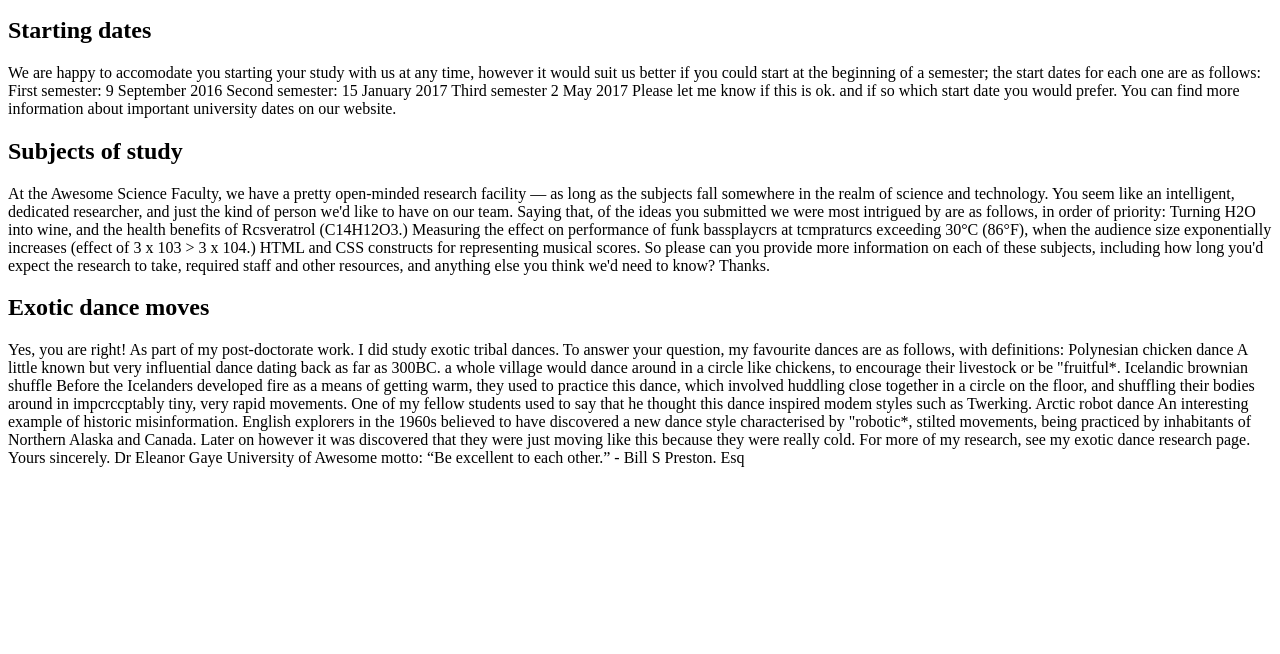
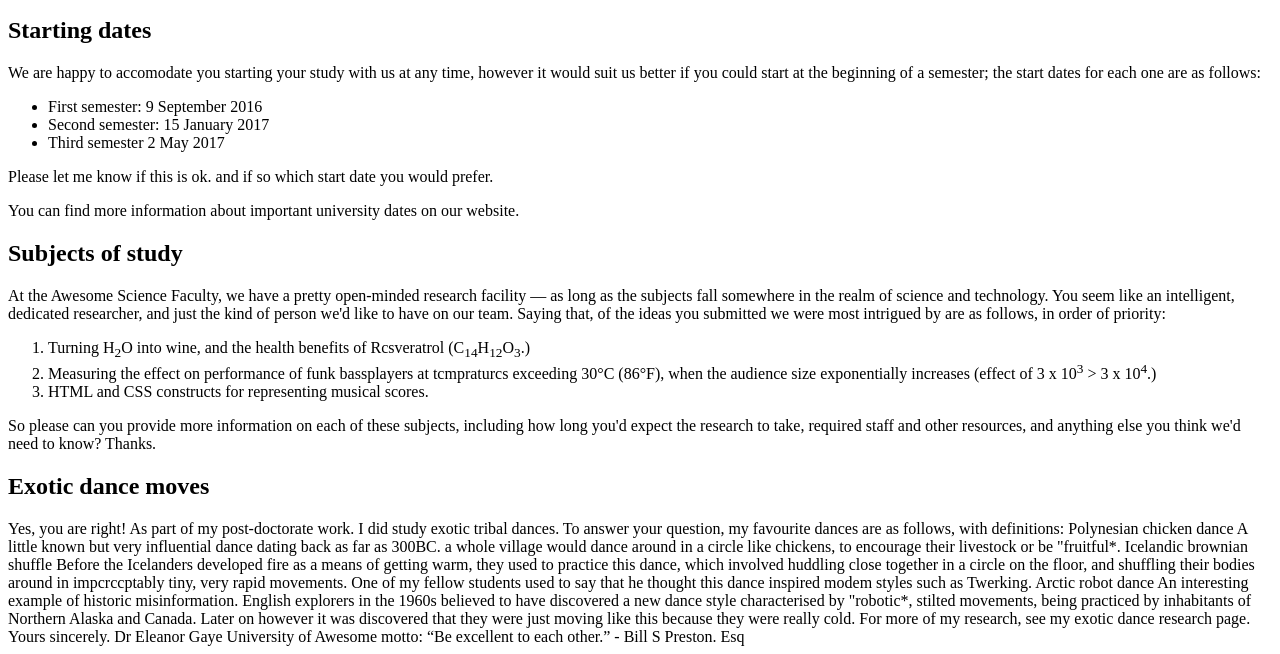
Before and after one commit to alcasber25/practica-carta, a plain HTML site: page index.html in a window 1280 px wide. Shown: the part 181-835 px from the top of the page. Before the commit the page ends 800 px from the top, so only its background shows below. Drawn offline with Linux system fonts and the light colour scheme.

Commit message:
se añadieron listas ordenadas y desordenadas ademas se crearon subindices y superindices

```diff
--- a/index.html
+++ b/index.html
@@ -22,19 +22,23 @@ Dover. CT9 XXX UK
 Thank you for your recent application to join us at the University of Awesome’s science faculty to study as part of your PhD next year. I will answer your questions one by one, in the following sections.</p>
 
 <h2>Starting dates</h2>
-We are happy to accomodate you starting your study with us at any time, however it would suit us better if you could start at the beginning of a semester; the start dates for each one are as follows:
-First semester: 9 September 2016
-Second semester: 15 January 2017
-Third semester 2 May 2017
-Please let me know if this is ok. and if so which start date you would prefer.
-You can find more information about important university dates on our website.
+<p>We are happy to accomodate you starting your study with us at any time, however it would suit us better if you could start at the beginning of a semester; the start dates for each one are as follows:</p>
+<ul>
+    <li>First semester: 9 September 2016</li>
+    <li>Second semester: 15 January 2017</li>
+    <li>Third semester 2 May 2017</li>
+</ul>
+<p>Please let me know if this is ok. and if so which start date you would prefer.</p>
+<p>You can find more information about important university dates on our website.</p>
 
 <h2>Subjects of study</h2>
-At the Awesome Science Faculty, we have a pretty open-minded research facility — as long as the subjects fall somewhere in the realm of science and technology. You seem like an intelligent, dedicated researcher, and just the kind of person we'd like to have on our team. Saying that, of the ideas you submitted we were most intrigued by are as follows, in order of priority:
-Turning H2O into wine, and the health benefits of Rcsveratrol (C14H12O3.)
-Measuring the effect on performance of funk bassplaycrs at tcmpraturcs exceeding 30°C (86°F), when the audience size exponentially increases (effect of 3 x 103 > 3 x 104.)
-HTML and CSS constructs for representing musical scores.
-So please can you provide more information on each of these subjects, including how long you'd expect the research to take, required staff and other resources, and anything else you think we'd need to know? Thanks.
+<p>At the Awesome Science Faculty, we have a pretty open-minded research facility — as long as the subjects fall somewhere in the realm of science and technology. You seem like an intelligent, dedicated researcher, and just the kind of person we'd like to have on our team. Saying that, of the ideas you submitted we were most intrigued by are as follows, in order of priority: </p>
+<ol>
+    <li>Turning H<sub>2</sub>O into wine, and the health benefits of Rcsveratrol (C<sub>14</sub>H<sub>12</sub>O<sub>3</sub>.)</li>
+    <li>Measuring the effect on performance of funk bassplayers at tcmpraturcs exceeding 30°C (86°F), when the audience size exponentially increases (effect of 3 x 10<sup>3</sup> > 3 x 10<sup>4</sup>.)</li>
+    <li>HTML and CSS constructs for representing musical scores.</li>
+</ol>
+<p>So please can you provide more information on each of these subjects, including how long you'd expect the research to take, required staff and other resources, and anything else you think we'd need to know? Thanks.</p>
 
 <h2>Exotic dance moves</h2>
 Yes, you are right! As part of my post-doctorate work. I did study exotic tribal dances. To answer your question, my favourite dances are as follows, with definitions:
```
Also changed, not shown: 1 other file.
